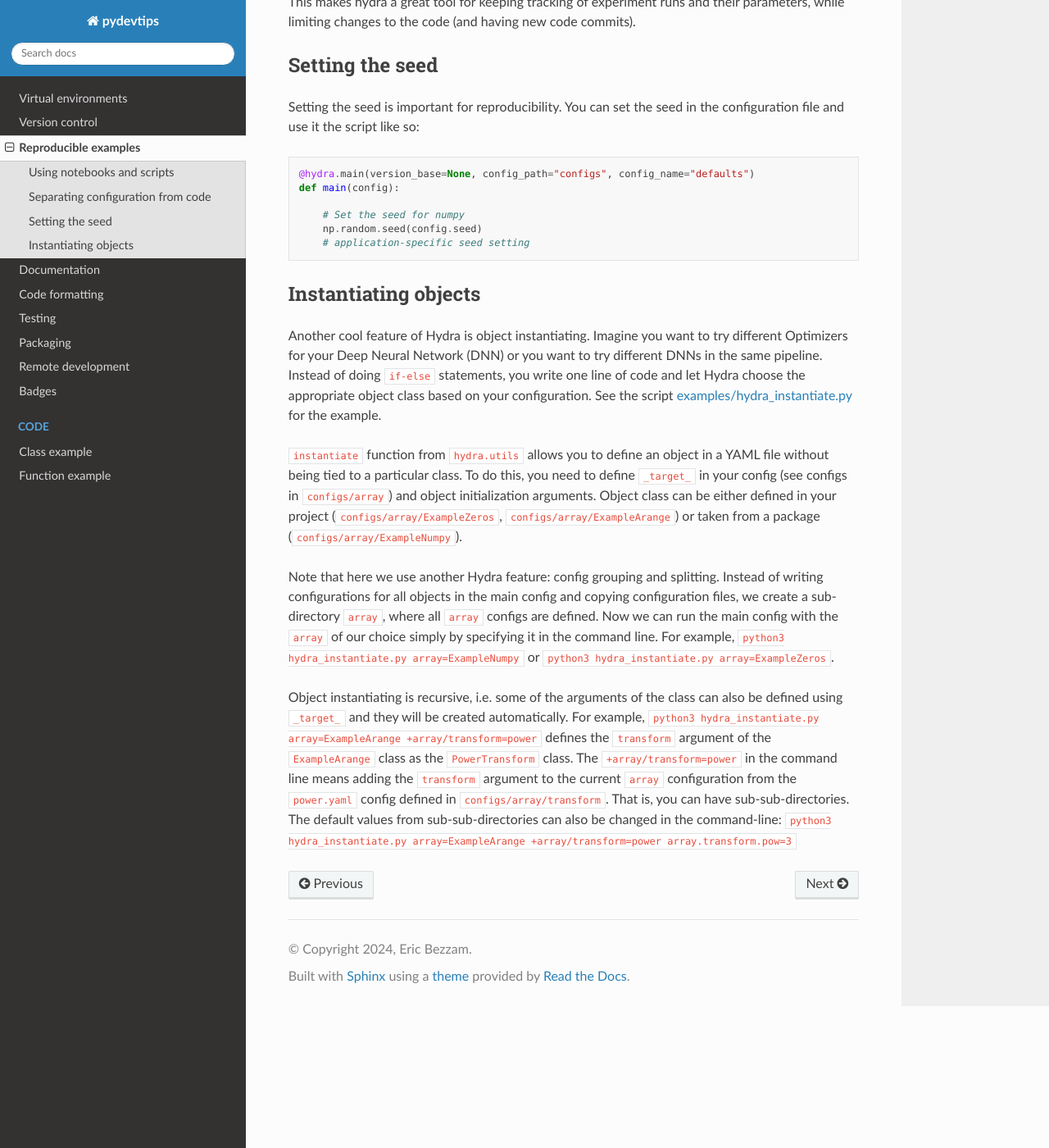
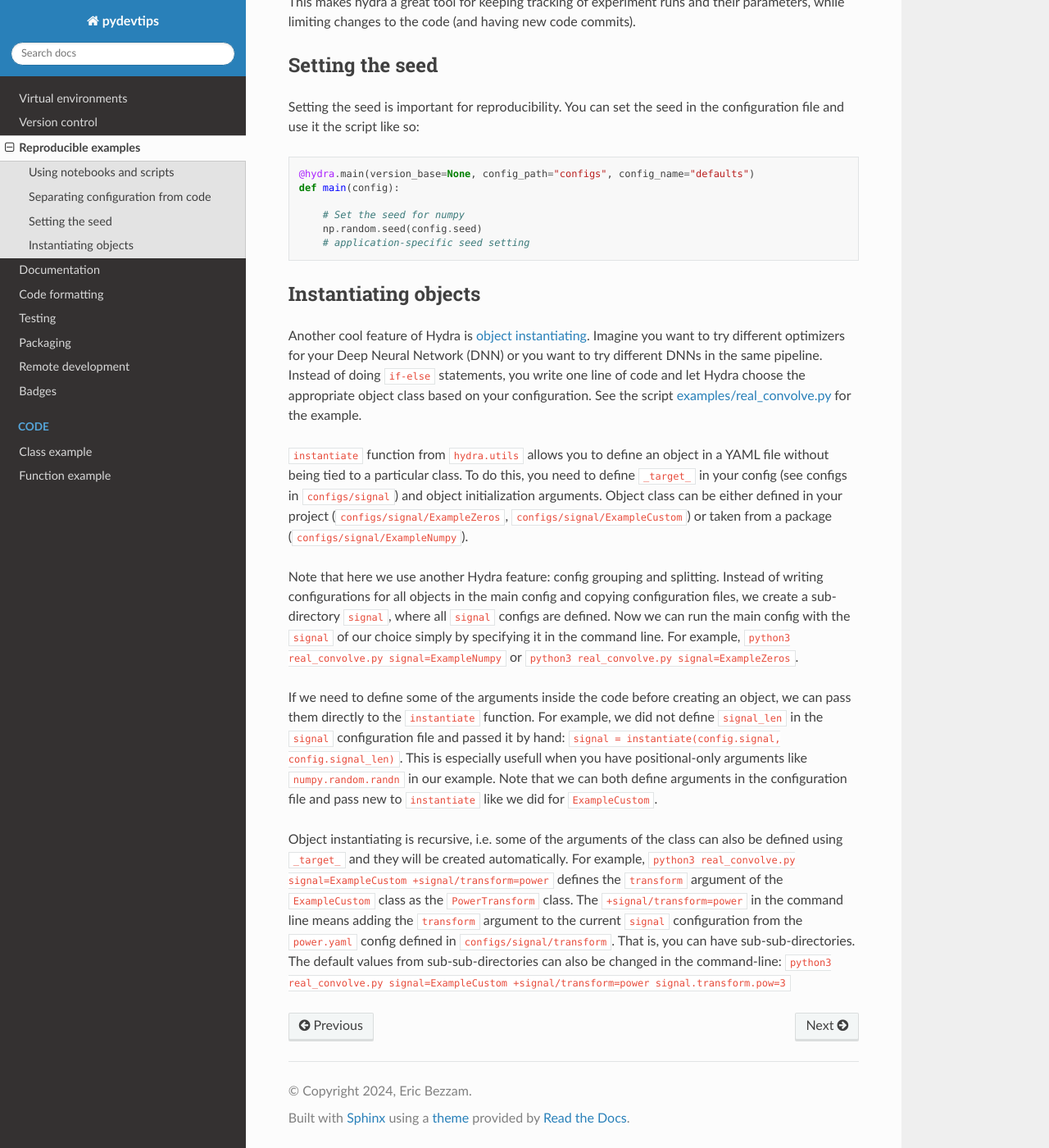
Before and after one commit to ebezzam/python-dev-tips, a Sphinx documentation site: the page built from docs/source/reproducible.rst, in a window 1280 px wide and 1400 px high, scrolled down 1857 px. Shown: the whole window at 82% size. Built offline with Sphinx 7.4.7 and the Read the Docs theme 2.0.0, drawn with Linux system fonts in a browser that asks for light colours.

Commit message:
Instantiate Example update

```diff
--- a/docs/source/reproducible.rst
+++ b/docs/source/reproducible.rst
@@ -108,36 +108,42 @@
 Instantiating objects
 ---------------------
 
-Another cool feature of Hydra is object instantiating. Imagine you want to try different
-Optimizers for your Deep Neural Network (DNN) or you want to try different DNNs in the same pipeline.
+Another cool feature of Hydra is `object instantiating <https://hydra.cc/docs/advanced/instantiate_objects/overview/>`_.
+Imagine you want to try different optimizers for your Deep Neural Network (DNN) or you want to try different DNNs in the same pipeline.
 Instead of doing ``if-else`` statements, you write one line of code and let Hydra choose the
 appropriate object class based on your configuration. See the script
-`examples/hydra_instantiate.py <https://github.com/ebezzam/python-dev-tips/blob/main/examples/hydra_instantiate.py>`_
+`examples/real_convolve.py <https://github.com/ebezzam/python-dev-tips/blob/main/examples/real_convolve.py>`_
 for the example.
 
 .. code-block:: python
-    @hydra.main(version_base=None, config_path="configs", config_name="instantiate")
+    @hydra.main(version_base=None, config_path="configs", config_name="defaults")
     def run(config):
         # instantiate object from config
-        example_array = instantiate(config.array)
+        signal = instantiate(config.signal)
         # application specific choice of object class
 
 ``instantiate`` function from ``hydra.utils`` allows you to define an object in a YAML file
 without being tied to a particular class. To do this, you need to define ``_target_`` in
-your config (see configs in ``configs/array``) and object initialization arguments. Object class
-can be either defined in your project (``configs/array/ExampleZeros``, ``configs/array/ExampleArange``)
-or taken from a package (``configs/array/ExampleNumpy``).
+your config (see configs in ``configs/signal``) and object initialization arguments. Object class
+can be either defined in your project (``configs/signal/ExampleZeros``, ``configs/signal/ExampleCustom``)
+or taken from a package (``configs/signal/ExampleNumpy``).
 
 Note that here we use another Hydra feature: config grouping and splitting. Instead of writing
-configurations for all objects in the main config and copying configuration files, we create a sub-directory ``array``,
-where all ``array`` configs are defined. Now we can run the main config with the ``array`` of
-our choice simply by specifying it in the command line. For example, ``python3 hydra_instantiate.py array=ExampleNumpy``
-or ``python3 hydra_instantiate.py array=ExampleZeros``.
+configurations for all objects in the main config and copying configuration files, we create a sub-directory ``signal``,
+where all ``signal`` configs are defined. Now we can run the main config with the ``signal`` of
+our choice simply by specifying it in the command line. For example, ``python3 real_convolve.py signal=ExampleNumpy``
+or ``python3 real_convolve.py signal=ExampleZeros``.
+
+If we need to define some of the arguments inside the code before creating an object, we can pass them directly to the ``instantiate`` function.
+For example, we did not define ``signal_len`` in the ``signal`` configuration file and passed it by hand:
+``signal = instantiate(config.signal, config.signal_len)``. This is especially usefull when you have positional-only arguments
+like ``numpy.random.randn`` in our example. Note that we can both define arguments in the configuration file and pass new to ``instantiate`` like we did for
+``ExampleCustom``.
 
 Object instantiating is recursive, i.e. some of the arguments of the class can also be
 defined using ``_target_`` and they will be created automatically. For example,
-``python3 hydra_instantiate.py array=ExampleArange +array/transform=power`` defines the ``transform`` argument of
-the ``ExampleArange`` class as the ``PowerTransform`` class. The ``+array/transform=power`` in the command line
-means adding the ``transform`` argument to the current ``array`` configuration from the ``power.yaml`` config defined
-in ``configs/array/transform``. That is, you can have sub-sub-directories. The default values from sub-sub-directories
-can also be changed in the command-line: ``python3 hydra_instantiate.py array=ExampleArange +array/transform=power array.transform.pow=3``
+``python3 real_convolve.py signal=ExampleCustom +signal/transform=power`` defines the ``transform`` argument of
+the ``ExampleCustom`` class as the ``PowerTransform`` class. The ``+signal/transform=power`` in the command line
+means adding the ``transform`` argument to the current ``signal`` configuration from the ``power.yaml`` config defined
+in ``configs/signal/transform``. That is, you can have sub-sub-directories. The default values from sub-sub-directories
+can also be changed in the command-line: ``python3 real_convolve.py signal=ExampleCustom +signal/transform=power signal.transform.pow=3``
```
Also changed, not shown: 11 other files.
